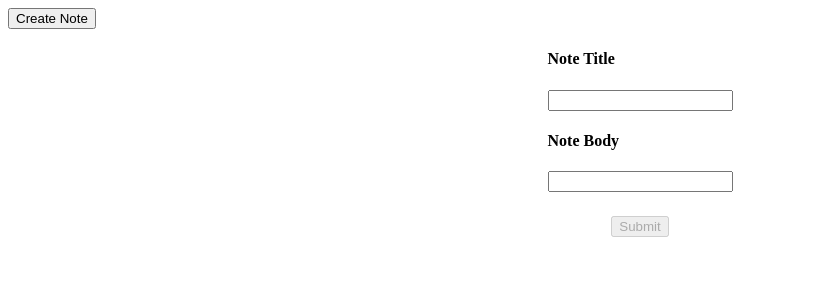
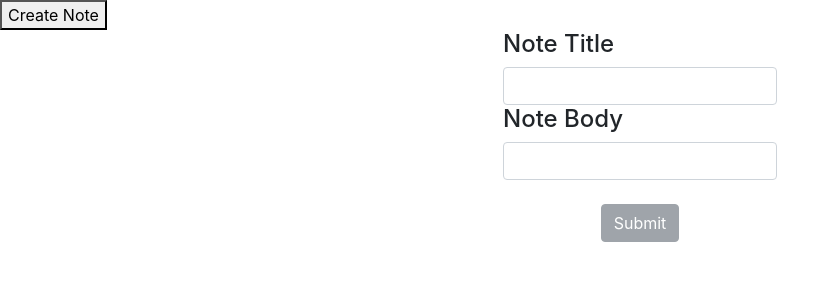
Before and after one commit to alex4jdm/notes, a Vue app in the folder front/note-front/: page /create in a window 1280 px wide. Shown: the top 300 px of the page, without its empty margins (0-840 px from the left). Built offline with nearby package versions, Linux system fonts and the light colour scheme.

Commit message:
1: install vue-bootstrap

```diff
--- a/front/note-front/package.json
+++ b/front/note-front/package.json
@@ -9,8 +9,10 @@
   },
   "dependencies": {
     "axios": "^0.21.1",
+    "bootstrap": "^4.6.0",
+    "bootstrap-vue": "^2.21.2",
     "core-js": "^3.6.5",
-    "vue": "^2.6.11",
+    "vue": "^2.6.12",
     "vue-router": "^3.2.0",
     "vuex": "^3.4.0"
   },
--- a/front/note-front/src/views/FlowCreateNote.vue
+++ b/front/note-front/src/views/FlowCreateNote.vue
@@ -2,14 +2,14 @@
   <div class="home">
     <div>
       <h4>Note Title</h4>
-      <input v-model="form.title" type="text" />
+      <b-form-input v-model="form.title" type="text" />
     </div>
     <div>
       <h4>Note Body</h4>
-      <input v-model="form.body" type="text" />
+      <b-form-input v-model="form.body" type="text" />
     </div>
     <div class="create-flow-button-submit">
-      <button :disabled="!form.title || !form.body" @click="onSubmitForm">Submit</button>
+      <b-button :disabled="!form.title || !form.body" @click="onSubmitForm">Submit</b-button>
     </div>
   </div>
 </template>
```
Also changed, not shown: front/note-front/src/main.js (+7 -0 lines), 1 other file (tests, documents, lock files or other folders).
